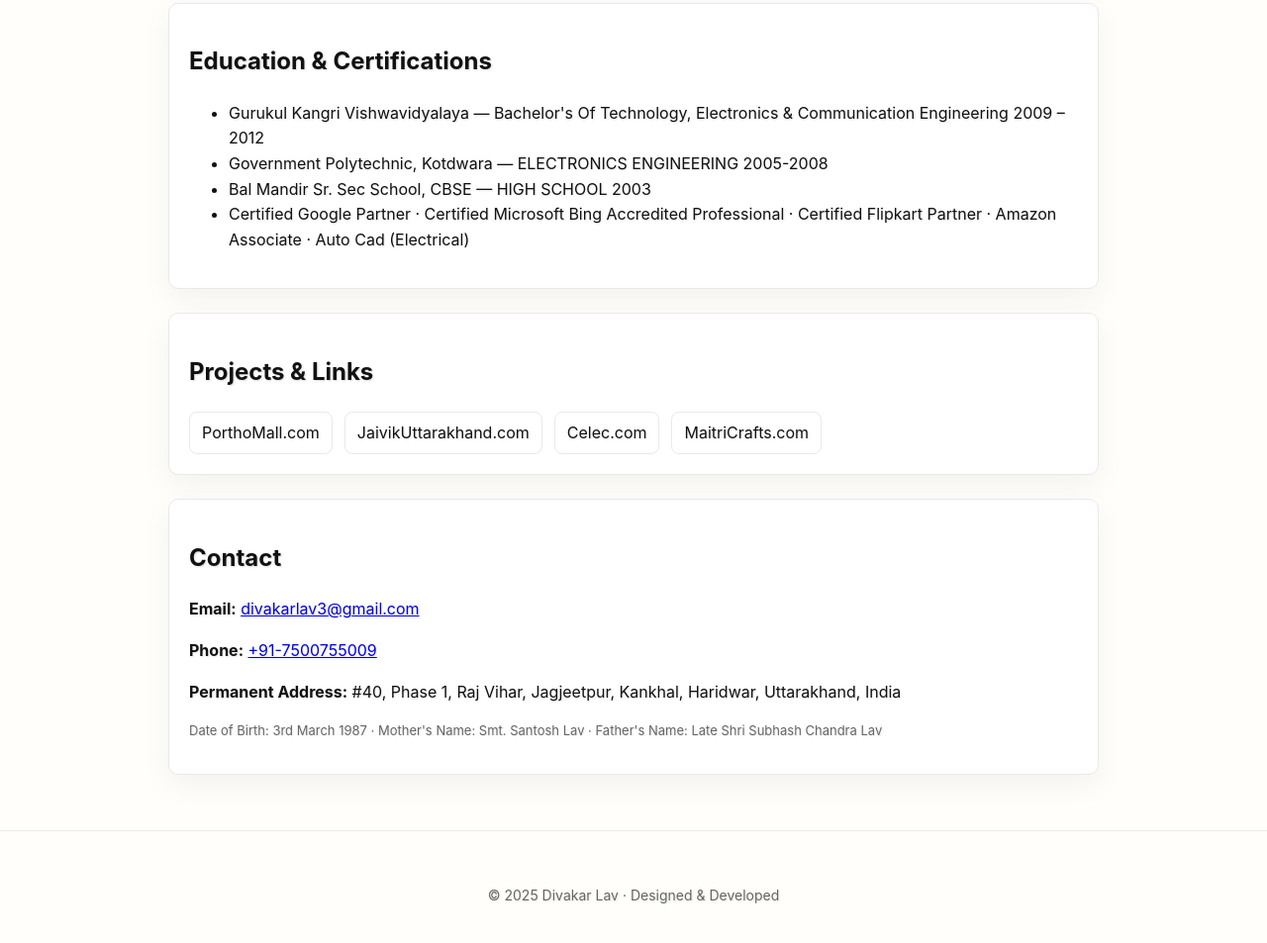
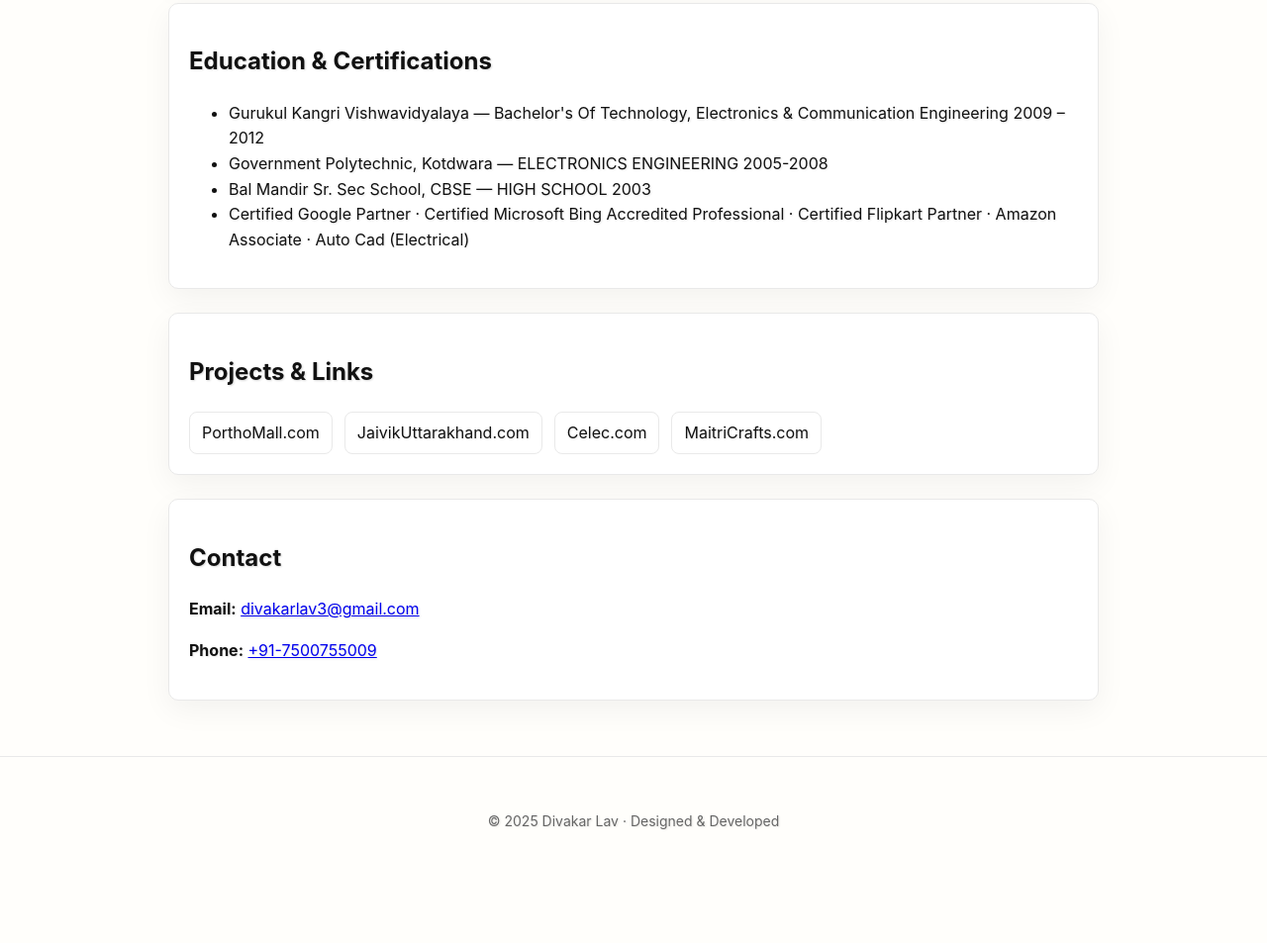
Before and after one commit to davidlav33/portfolio, a plain HTML site: page index.html in a window 1280 px wide. Shown: the part 2514-3467 px from the top of the page at 99% size. After the commit the page ends 3409 px from the top, so only its background shows below. Drawn offline with Linux system fonts and the light colour scheme; files whose address does not match are found by name.

Commit message:
Update index.html

```diff
--- a/index.html
+++ b/index.html
@@ -133,9 +133,7 @@
   <h2>Contact</h2>
   <p><strong>Email:</strong> <a href="mailto:divakarlav3@gmail.com">divakarlav3@gmail.com</a></p>
   <p><strong>Phone:</strong> <a href="tel:+917500755009">+91-7500755009</a></p>
-  <p><strong>Permanent Address:</strong> #40, Phase 1, Raj Vihar, Jagjeetpur, Kankhal, Haridwar, Uttarakhand, India</p>
-  <p class="muted small">Date of Birth: 3rd March 1987 · Mother's Name: Smt. Santosh Lav · Father's Name: Late Shri Subhash Chandra Lav</p>
-</section>
+  </section>
 
 </main>
 
```
